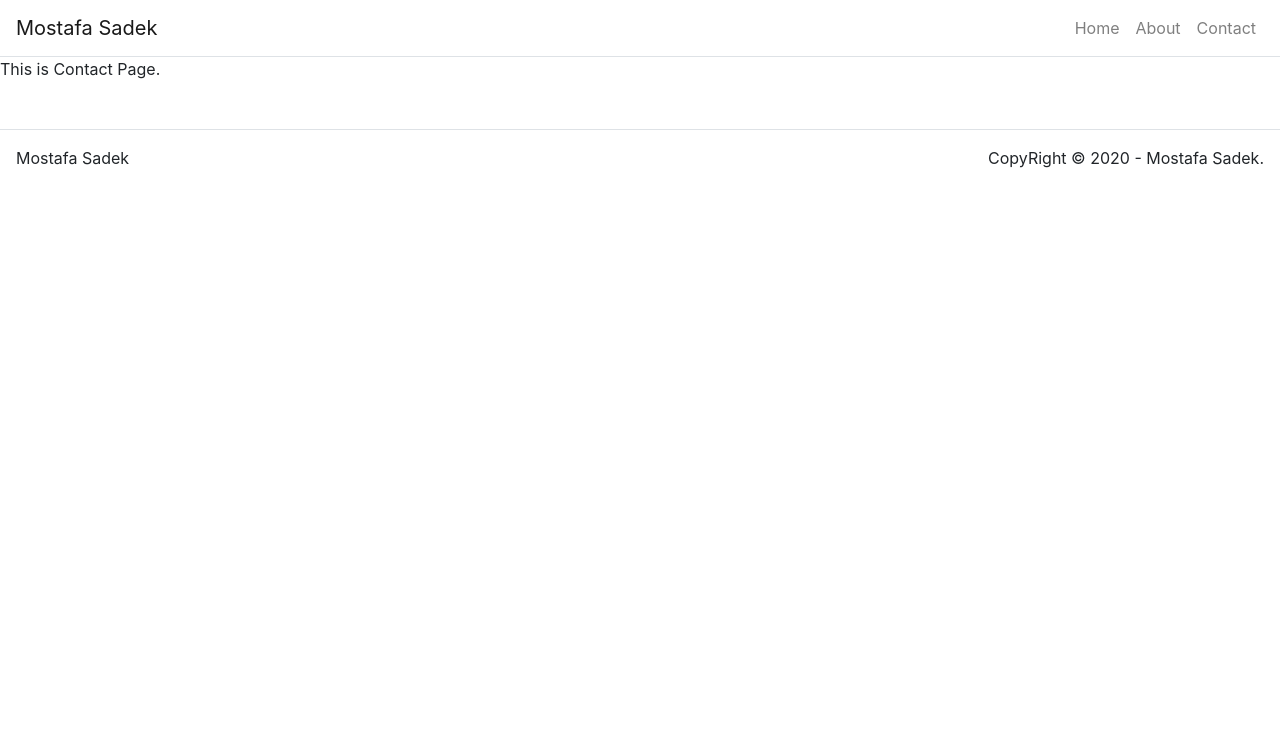
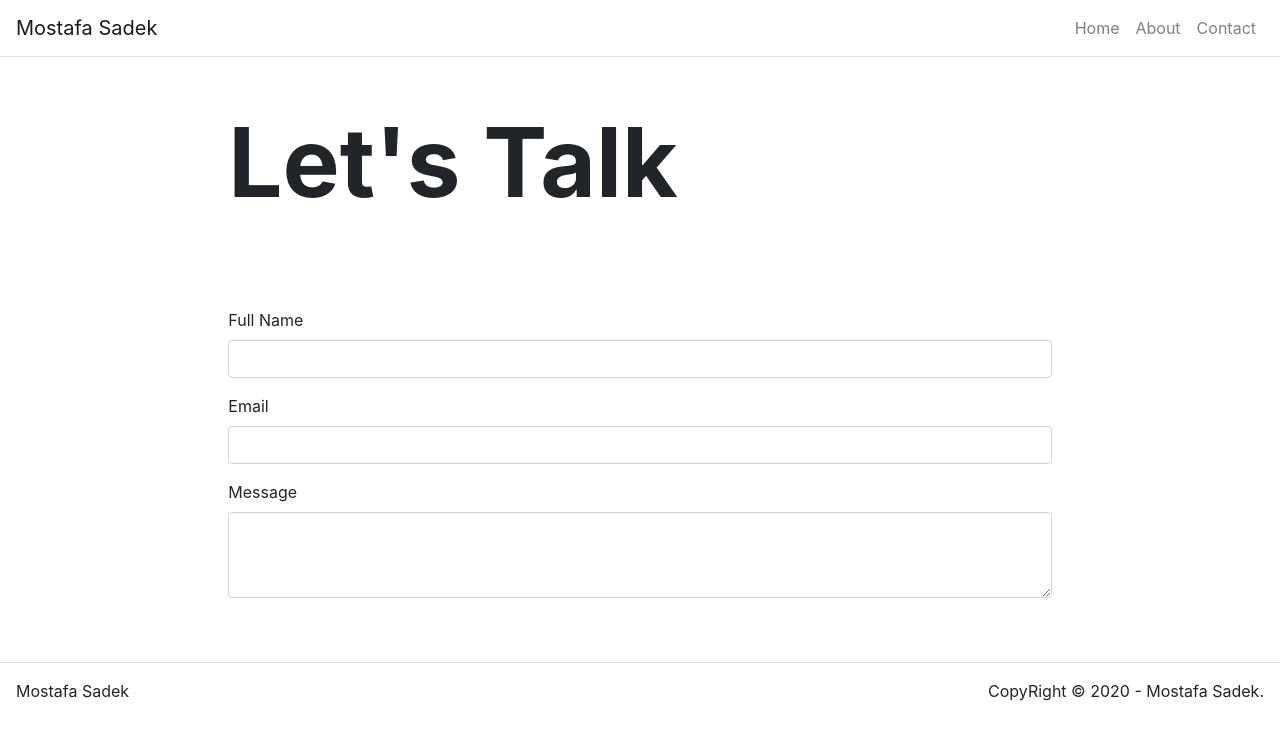
Before and after one commit to Msadek02/my-portfolio, a React (Create React App) app: page /contact in a window 1280 px wide. Shown: the top 740 px of the page. Built offline with nearby package versions, Linux system fonts and the light colour scheme.

Commit message:
adding some forms and states to contact page

```diff
--- a/package.json
+++ b/package.json
@@ -6,6 +6,7 @@
     "@testing-library/jest-dom": "^4.2.4",
     "@testing-library/react": "^9.3.2",
     "@testing-library/user-event": "^7.1.2",
+    "axios": "^0.19.2",
     "bootstrap": "^4.4.1",
     "react": "^16.13.1",
     "react-bootstrap": "^1.0.0",
--- a/src/App.js
+++ b/src/App.js
@@ -32,7 +32,7 @@
         title: 'About me'
       },
       contact: {
-        title:'Contact Me'
+        title:"Let's Talk"
       }
     }
   }
--- a/src/pages/ContactPage.js
+++ b/src/pages/ContactPage.js
@@ -1,9 +1,47 @@
 import React from 'react';
+import Hero from '../components/Hero';
+import Content from '../components/Content';
+import Form from 'react-bootstrap/Form';
 
-function ContactPage() {
-    return(
-        <p>This is Contact Page.</p>
-    );
+class ContactPage extends React.Component {
+
+    constructor(props) {
+        super(props);
+        this.state = {
+            name: '',
+            email: '',
+            message: '',
+            disabled: false,
+            emailSent:null,
+        }
+    }
+
+    render() {
+
+        return(
+            <div>
+                <Hero title= {this.props.title} />
+
+                <Content>
+                    <Form>
+                        <Form.Group>
+                            <Form.Label htmlFor='full-name'>Full Name</Form.Label>
+                            <Form.Control id='full-name' name='name' type='text' value= {this.state.name} onChange={this.handleChange} />
+                        </Form.Group>
+
+                        <Form.Group>
+                            <Form.Label htmlFor='email'>Email</Form.Label>
+                            <Form.Control id='email' name='email' type='email' value= {this.state.email} onChange={this.handleChange} />
+                        </Form.Group>
+
+                        <Form.Group>
+                            <Form.Label htmlFor='message'>Message</Form.Label>
+                            <Form.Control id='message' name='message' as='textarea' rows='3' value= {this.state.message} onChange={this.handleChange} />
+                        </Form.Group>
+                    </Form>
+                </Content>
+            </div>
+        );
+    }
 }
-
 export default ContactPage;
```
Also changed, not shown: 1 other file (tests, documents, lock files or other folders).
